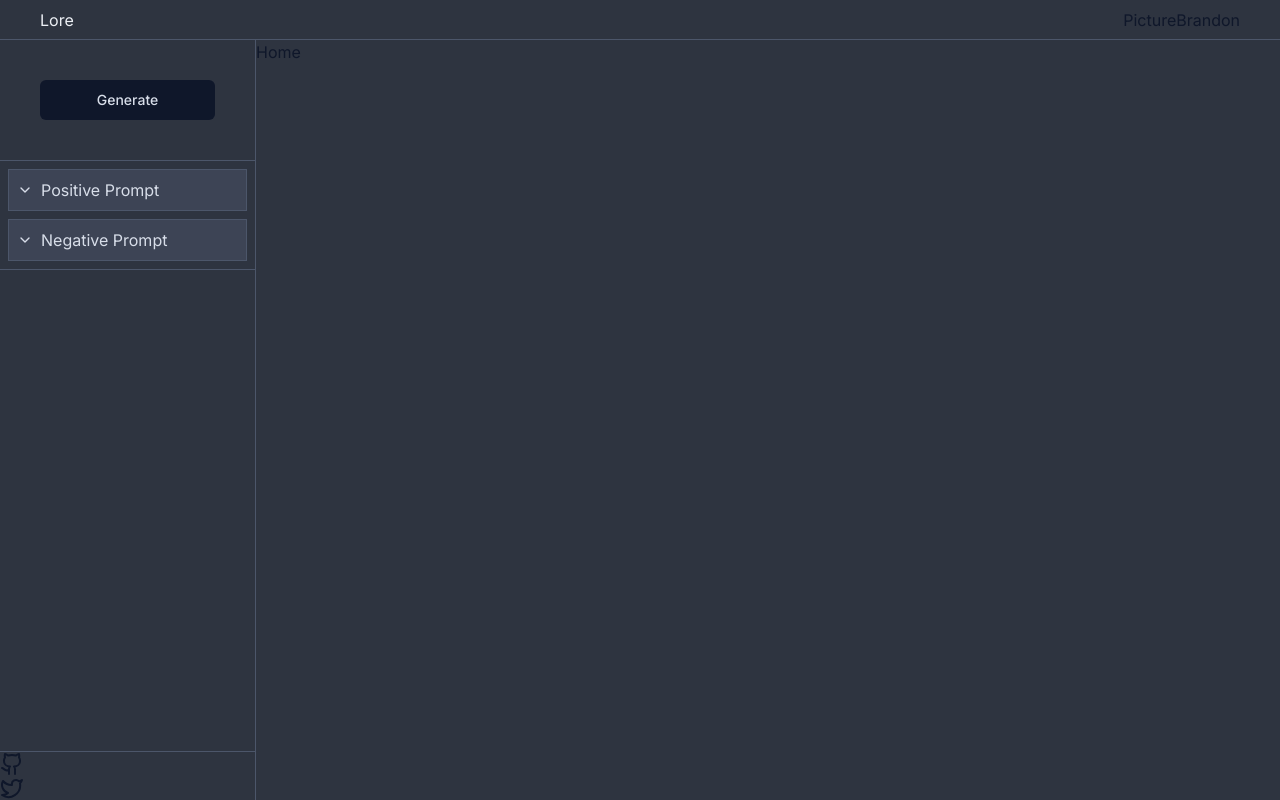
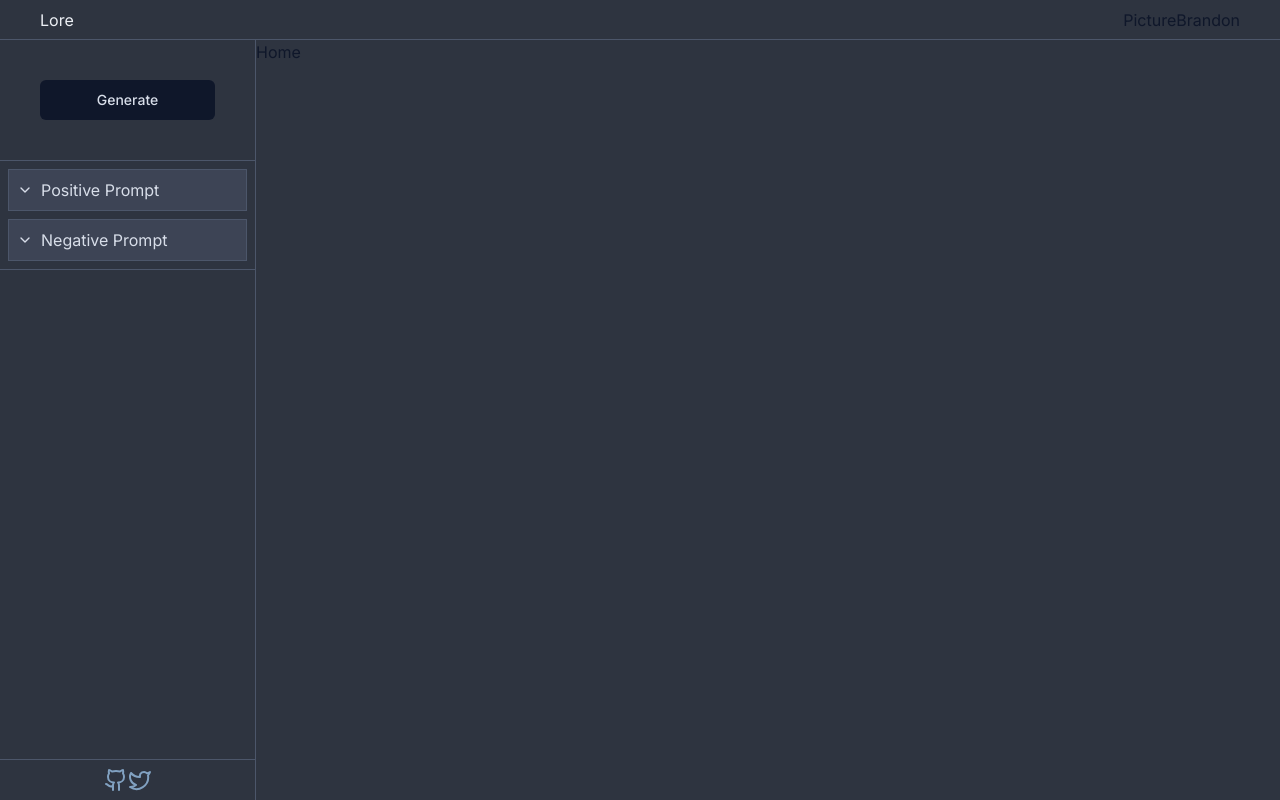
Before and after one commit to brandontor/lore, a Next.js app: page / in a window 1280 px wide. Built offline with nearby package versions, Linux system fonts and the light colour scheme.

Commit message:
sidebar UI completed for the most part moving on to top bar

```diff
--- a/components/rootlayout/sidebar-nav.tsx
+++ b/components/rootlayout/sidebar-nav.tsx
@@ -11,9 +11,15 @@ type Props = {};
 
 const LinksContainer = () => {
   return (
-    <div className="w-full border-t-[1px] border-nord3">
-      <Github></Github>
-      <Twitter></Twitter>
+    <div className="w-full border-t-[1px] border-nord3 flex justify-center p-2 ">
+      <div className="flex cursor-pointer text-nord9">
+        <a href="https://github.com/brandontor">
+          <Github></Github>
+        </a>
+        <a href="https://twitter.com/bTCodes">
+          <Twitter></Twitter>
+        </a>
+      </div>
     </div>
   );
 };
```
